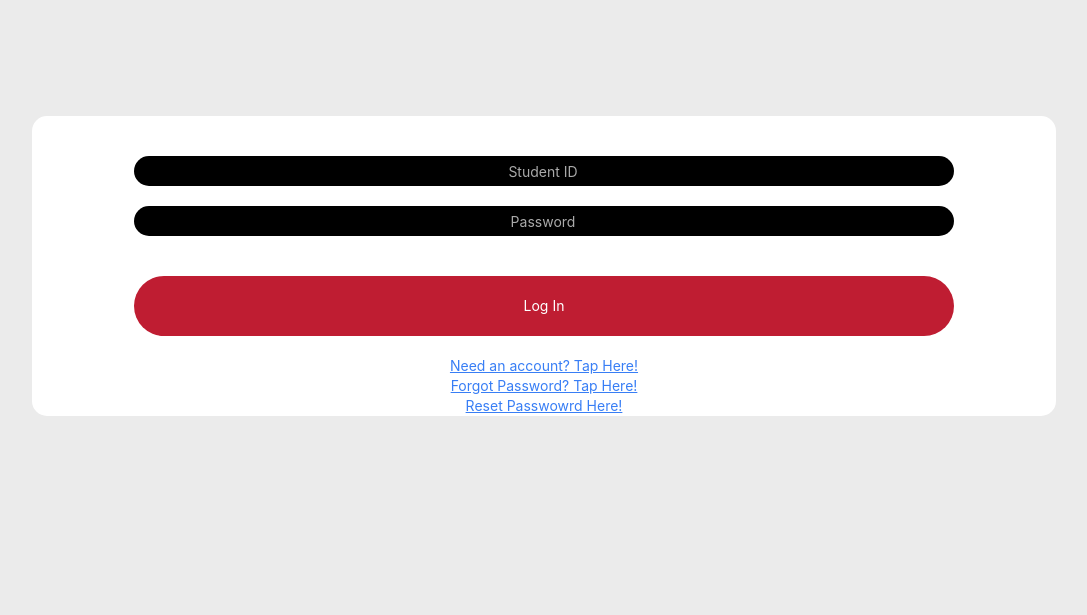
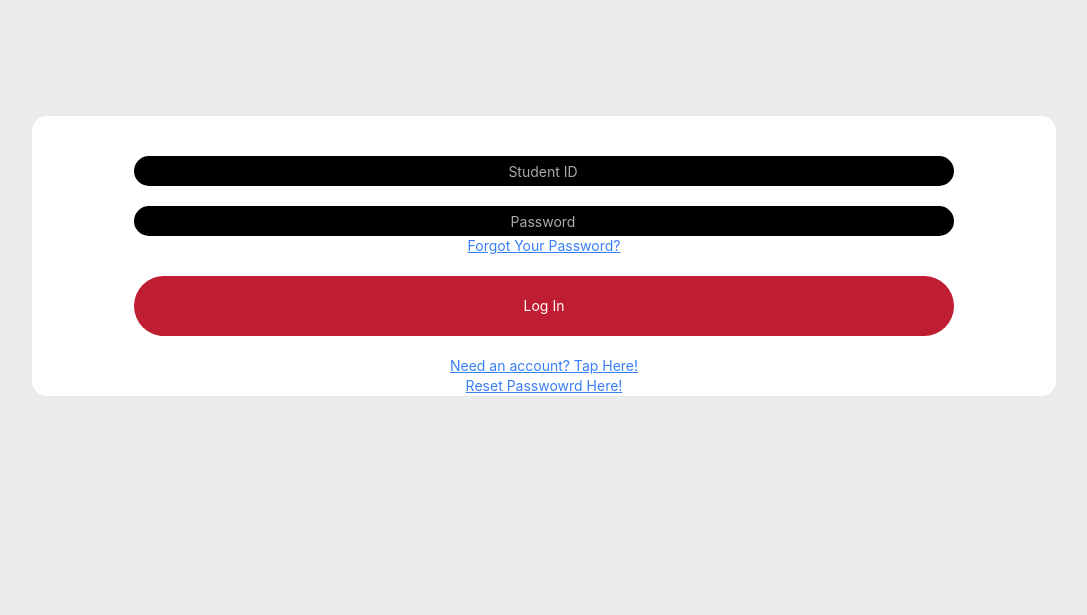
Before and after one commit to ChaseStull/NCHSApp, a PHP site: page /studentLogin.php in a window 1280 px wide. Shown: the part 643-1258 px from the top of the page, without its empty margins (96-1183 px from the left). After the commit the page ends 1039 px from the top, so only its background shows below. Run offline with PHP 8.4, Linux system fonts and the light colour scheme; some libraries are stand-ins or nearby versions.

Commit message:
Small progress

```diff
--- a/NCHSApp/www/studentLogin.php
+++ b/NCHSApp/www/studentLogin.php
@@ -18,15 +18,14 @@
 			<input type="text" name="Username" placeholder="Student ID" style="width: 80%; height: 30px; background-color: black; color: white; border-radius: 15px; text-align: center; margin-left: auto; margin-right: auto;">
 			<br>
 			<input type="password" name="Password" placeholder="Password" style="width: 80%; height: 30px; background-color: black; color: white; border-radius: 15px; text-align: center; margin-left: auto; margin-right: auto;">
-      		<br>
+      		<a href="forgotPassword.php">Forgot Your Password?</a>
+            <br>
       		<br>
       		<input type="submit" value="Log In" style="border: none; width: 80%; height: 60px; background-color: #bf1d32; color: white; border-radius: 30px; text-align: center; margin-left: auto; margin-right: auto;">
       		<br>
       		<br>
             <a href="newUser.php">Need an account? Tap Here!</a>
             <br>
-            <a href="forgotPassword.php">Forgot Password? Tap Here!</a>
-            <br>
             <a href="password.php">Reset Passwowrd Here!</a>
 		</div>
     </form>
```
